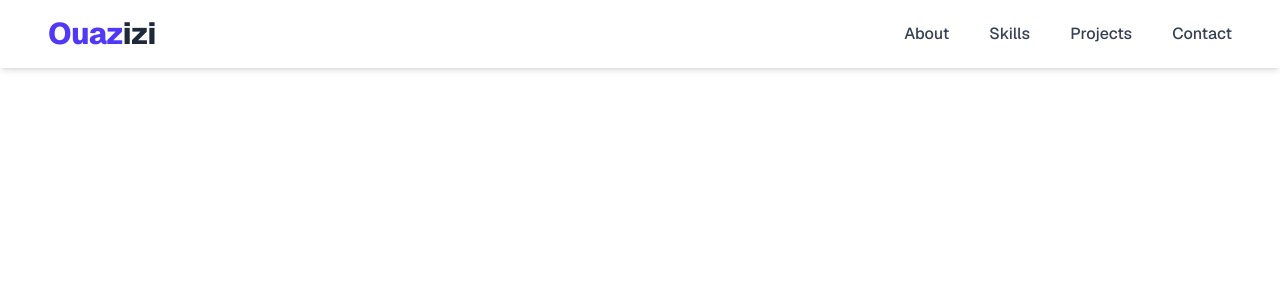
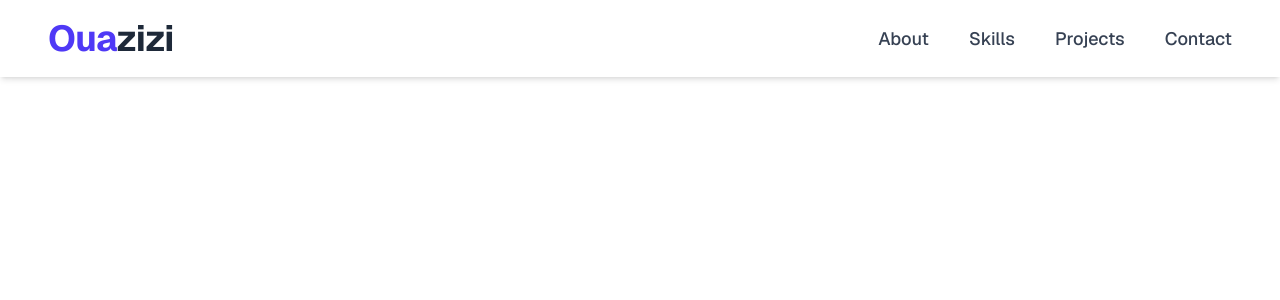
Before and after one commit to helouazizi/ouazizi, a Next.js app: page / in a window 1280 px wide. Shown: the top 300 px of the page. Built offline with nearby package versions, Linux system fonts and the light colour scheme.

Commit message:
add styling

```diff
--- a/app/components/header.jsx
+++ b/app/components/header.jsx
@@ -6,19 +6,23 @@ export default function Header() {
   const [isOpen, setIsOpen] = useState(false);
 
   return (
-    <header className="w-full px-6 py-4 sm:px-12 bg-white dark:bg-[#121212] shadow-md fixed top-0 left-0 z-50">
+    <header className="w-full px-6 py-4 sm:px-12 bg-white dark:bg-[#121212] shadow-md fixed top-0 left-0 z-50 font-[var(--font-geist-sans)]">
       <div className="max-w-7xl mx-auto flex items-center justify-between">
         {/* Logo */}
-        <Link href="/" className="text-2xl sm:text-3xl font-extrabold tracking-tight text-black dark:text-white">
-          <span className="text-indigo-600 dark:text-indigo-400">Ouaz</span><span className="text-gray-800 dark:text-white">izi</span>
+        <Link
+          href="/"
+          className="text-3xl sm:text-4xl font-bold tracking-tight leading-tight text-black dark:text-white"
+        >
+          <span className="text-indigo-600">Oua</span>
+          <span className="text-gray-800 dark:text-white">zizi</span>
         </Link>
 
         {/* Desktop Navigation */}
-        <nav className="hidden md:flex gap-10 text-base text-gray-700 dark:text-gray-300 font-medium">
-          <Link href="#about" className="hover:text-black dark:hover:text-white transition">About</Link>
-          <Link href="#skills" className="hover:text-black dark:hover:text-white transition">Skills</Link>
-          <Link href="#projects" className="hover:text-black dark:hover:text-white transition">Projects</Link>
-          <Link href="#contact" className="hover:text-black dark:hover:text-white transition">Contact</Link>
+        <nav className="hidden md:flex gap-10 text-lg text-gray-700 dark:text-gray-300 font-medium">
+          <Link href="#about" className="hover:text-indigo-600 transition">About</Link>
+          <Link href="#skills" className="hover:text-indigo-600 transition">Skills</Link>
+          <Link href="#projects" className="hover:text-indigo-600 transition">Projects</Link>
+          <Link href="#contact" className="hover:text-indigo-600 transition">Contact</Link>
         </nav>
 
         {/* Hamburger Menu */}
@@ -37,13 +41,13 @@ export default function Header() {
         </button>
       </div>
 
-      {/* Mobile Menu */}
+      {/* Mobile Navigation */}
       {isOpen && (
-        <div className="md:hidden mt-4 space-y-4 text-base text-gray-700 dark:text-gray-300 font-medium px-2">
-          <Link href="#about" onClick={() => setIsOpen(false)} className="block hover:text-black dark:hover:text-white transition">About</Link>
-          <Link href="#skills" onClick={() => setIsOpen(false)} className="block hover:text-black dark:hover:text-white transition">Skills</Link>
-          <Link href="#projects" onClick={() => setIsOpen(false)} className="block hover:text-black dark:hover:text-white transition">Projects</Link>
-          <Link href="#contact" onClick={() => setIsOpen(false)} className="block hover:text-black dark:hover:text-white transition">Contact</Link>
+        <div className="md:hidden mt-4 space-y-4 text-lg text-gray-700 dark:text-gray-300 font-medium px-4">
+          <Link href="#about" onClick={() => setIsOpen(false)} className="block hover:text-indigo-600 transition">About</Link>
+          <Link href="#skills" onClick={() => setIsOpen(false)} className="block hover:text-indigo-600 transition">Skills</Link>
+          <Link href="#projects" onClick={() => setIsOpen(false)} className="block hover:text-indigo-600 transition">Projects</Link>
+          <Link href="#contact" onClick={() => setIsOpen(false)} className="block hover:text-indigo-600 transition">Contact</Link>
         </div>
       )}
     </header>
```
